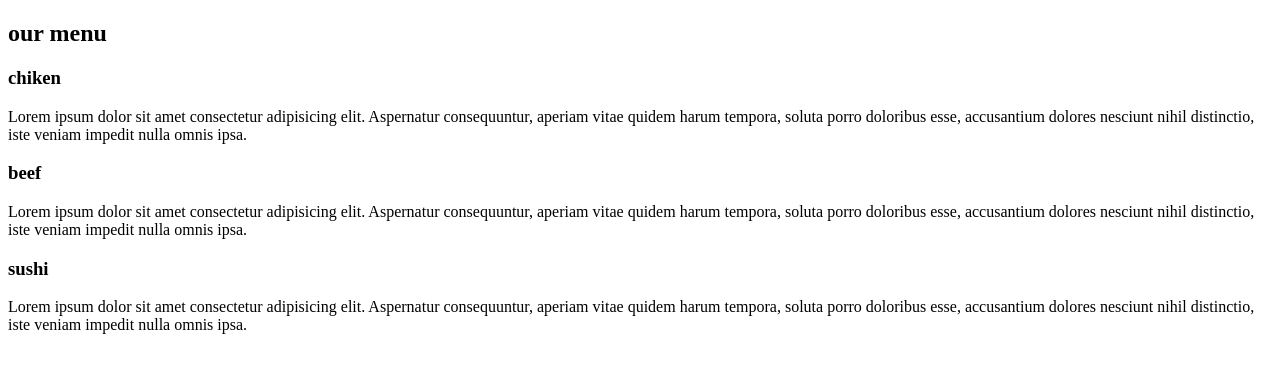
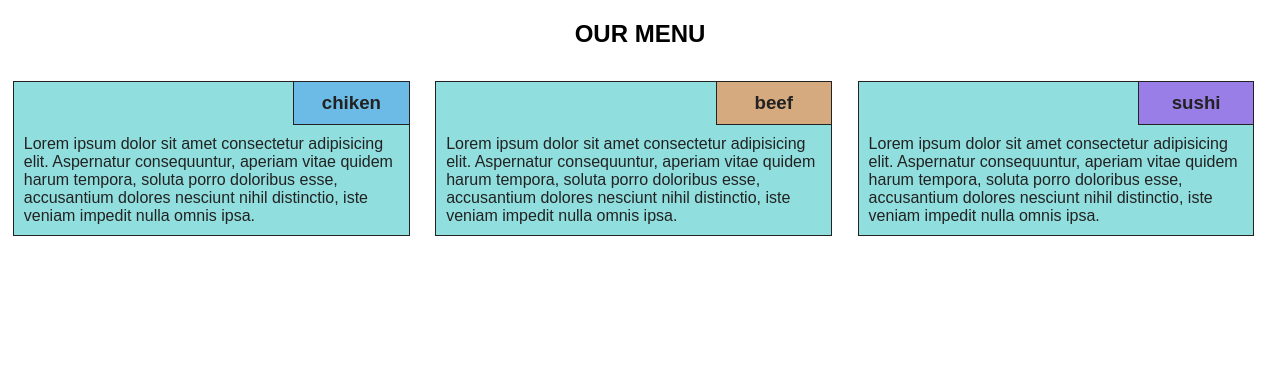
Before and after one commit to joeljoker/module2-solution, a plain HTML site: page Day 25 HW/index.html in a window 1280 px wide. Drawn offline with Linux system fonts and the light colour scheme.

Commit message:
Update index.html

```diff
--- a/Day 25 HW/index.html
+++ b/Day 25 HW/index.html
@@ -5,7 +5,93 @@
 		<meta name="description" content="Module 2 HW" />
 		<meta name="viewport" content="width=device-width, initial-scale=1.0" />
 		<title>Module 2 HW</title>
-		<link rel="stylesheet" type="text/css" href="style.css">
+		<style>
+		/* Global Styling */
+
+		*{
+			padding: 0;
+			margin: 0;
+			box-sizing: border-box;
+			font-family: Arial;
+		}
+
+		/* Heading Styling */
+		h2.mainHeading{
+			text-transform: uppercase;
+			text-align: center;
+			font-weight: 600;
+			padding: 20px 0;
+		}
+
+		/* Sections */
+
+		section.items{
+			float: left;
+			background-color: #91dede;
+			color: #222;
+			padding: 0 0 10px 10px;
+			border: 1px solid #222;
+		}
+
+		section.items h3{
+			padding: 10px;
+			float: right;
+			border-left: 1px solid #222;
+			border-bottom: 1px solid #222;
+			width: 30%;
+			text-align: center;
+			margin-bottom: 10px;
+		}
+
+		section.items:nth-child(2) h3{
+			background-color: #61b1eac2;
+		}
+
+		section.items:nth-child(3) h3{
+			background-color: #ea9a61c2;
+		}
+
+
+		section.items:nth-child(4) h3{
+			background-color: #9c61eac2;
+		}
+
+
+		section.items p{
+			clear: both;
+		}
+
+		/* Media For Disktop */
+
+		@media (min-width: 992px){
+			section.items{
+				width: 31%;
+				margin: 1%;
+			}
+		}
+
+		/* Media For Tablets */
+
+		@media (min-width: 768px) and (max-width: 991px) {
+			section.items{
+				width: 48%;
+				margin: 1%;
+			}
+
+			section.special{
+				width: 98%;
+			}
+		}
+
+		/* Media For Mobiles */
+
+		@media (max-width: 767px){
+			section.items{
+				width: 98%;
+				margin: 1%;
+			}
+		}
+		</style>
 	</head>
 	<body>
 		<h2 class="mainHeading">our menu</h1>
```
